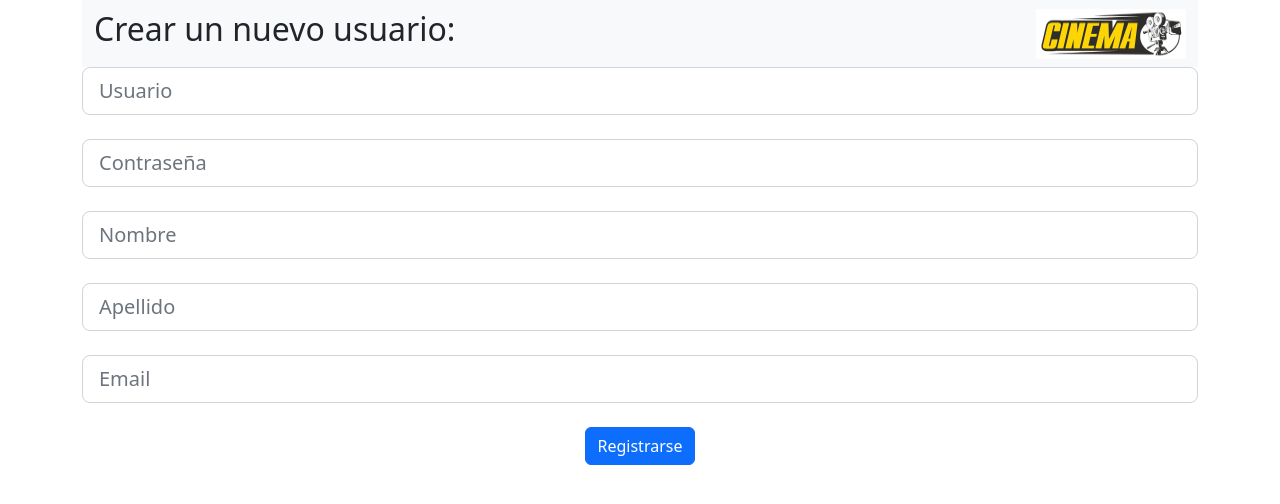
After one commit to PedroRoberti1/Trabajo-practico, a PHP site: page /nuevo_usuario.php in a window 1280 px wide. The commit adds this page. Shown: the top 504 px of the page. Run offline with PHP 8.4, Linux system fonts and the light colour scheme.

Commit message:
hacemos correciones varios, agregamos la seccion para crear nuevo usuario

```diff
--- a/clases/genero.php
+++ b/clases/genero.php
@@ -2,8 +2,7 @@
 
 
 
-
-class genero{
+class Genero{
 
         protected $codigo_genero;
         protected $nombre;
--- a/login.php
+++ b/login.php
@@ -42,7 +42,7 @@
             </div>
 
             <button class="w-100 btn btn-lg btn-primary mb-3" type="submit">Ingresar</button>
-            <a href="create.php">Crear cuenta</a>
+            <a href="nuevo_usuario.php">Crear cuenta</a>
             <p class="mt-3 mb-3 text-muted fixed-bottom text-center">&copy; Tus peliculas | Pedro Roberti • Andrés Ramirez • Bautista Di Benedetto </p>
 
 
--- /dev/null
+++ b/nuevo_usuario.php
@@ -0,0 +1,46 @@
+<!DOCTYPE html>
+<html>
+
+
+<head>
+    <meta charset="utf-8">
+    <meta name="viewport" content="width=device-width">
+    <title>Bienvenido al sistema</title>
+    <link rel="stylesheet" href="bootstrap.min.css">
+</head>
+
+<body class="container">
+    <nav class="navbar navbar-light bg-light">
+        <div class="container">
+            <h2>Crear un nuevo usuario:</h2>
+            <a class="navbar-center" href="index.php">
+                <img src="./assets/brand/logo.jpg" alt="" width="150" height="50" class="d-inline-block align-text-top ">
+            </a>
+        </div>
+    </nav>
+    <div class="text-center">
+
+        <?php
+        if (isset($_GET['mensaje'])) {
+            echo '<div id="mensaje" class="alert alert-primary text-center">
+                    <p>' . $_GET['mensaje'] . '</p></div>';
+        }
+        ?>
+
+        <form action="" method="post">
+            <input name="usuario" class="form-control form-control-lg" placeholder="Usuario"><br>
+
+            <input name="clave" type="password" class="form-control form-control-lg" placeholder="Contraseña"><br>
+
+            <input name="nombre" class="form-control form-control-lg" placeholder="Nombre"><br>
+
+            <input name="apellido" class="form-control form-control-lg" placeholder="Apellido"><br>
+
+            <input type="email" name="email" class="form-control form-control-lg" placeholder="Email"><br>
+
+            <input type="submit" value="Registrarse" class="btn btn-primary">
+        </form>
+    </div>
+</body>
+
+</html>
```
Also changed, not shown: clases/controladorSesion.php (deleted), clases/controlador_sesion.php (added).
